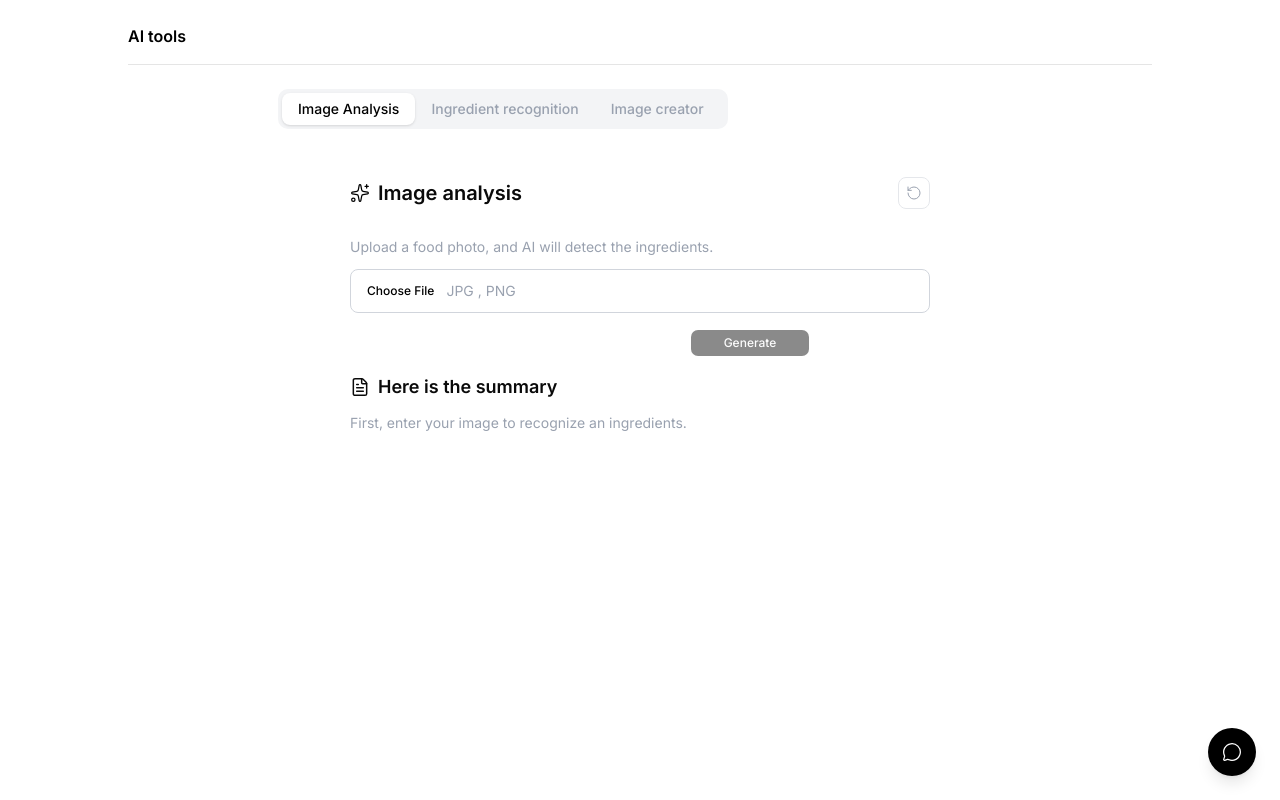
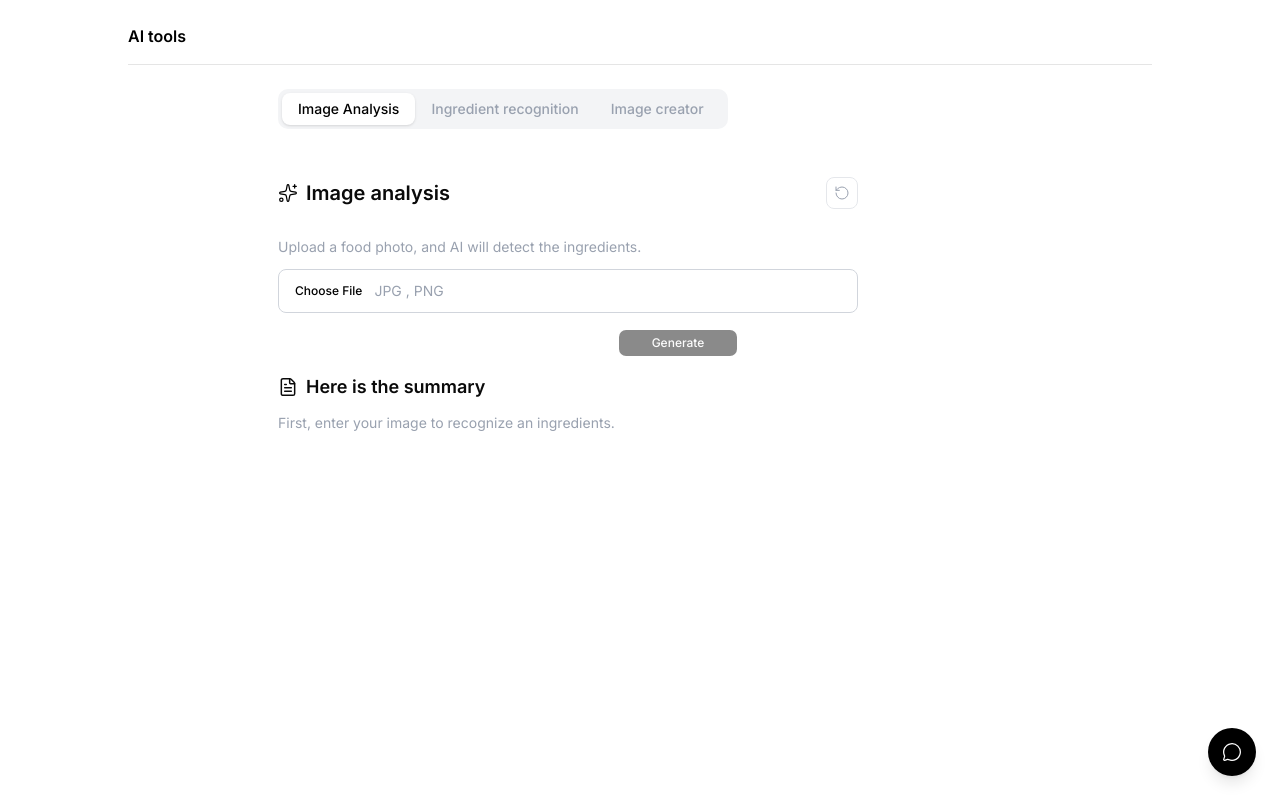
Before and after one commit to megnamigi/ai-image-models, a Next.js app: page / in a window 1280 px wide. Built offline with nearby package versions, Linux system fonts and the light colour scheme.

Commit message:
Fix Image Analysis layout

```diff
--- a/app/page.tsx
+++ b/app/page.tsx
@@ -472,7 +472,7 @@ setChatHistory((prev) => [
 )}
 
 {activeTab === "analysis" && (
-    <Card className="mx-auto w-full max-w-[580px] bg-transparent shadow-none !ring-0">
+    <Card className="ml-[150px] mt-8 w-[580px] max-w-full bg-transparent shadow-none !ring-0">
       <CardHeader className="px-0 pb-3">
         <CardTitle className="flex items-center justify-between text-xl font-semibold">
           <div className="flex items-center gap-2">
```
